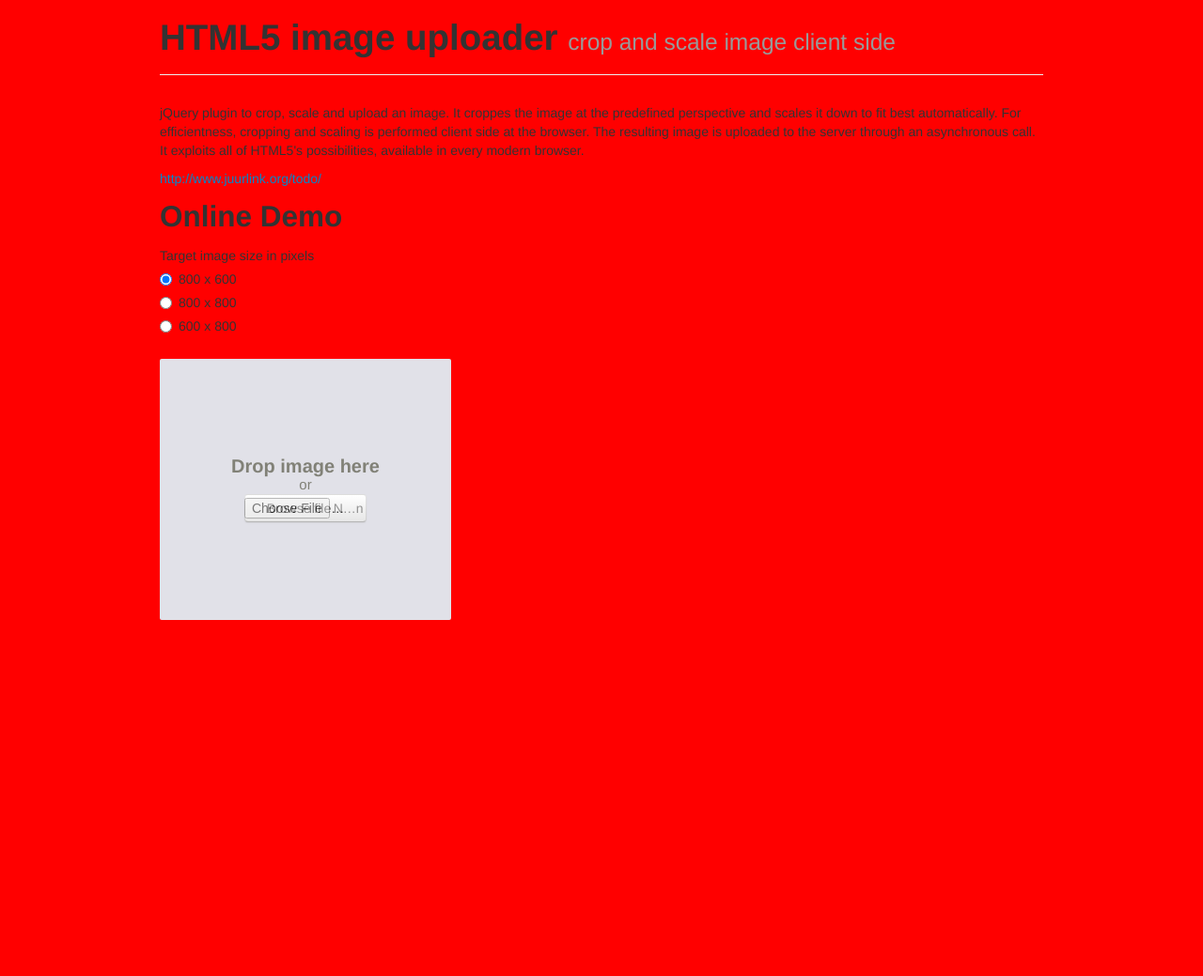
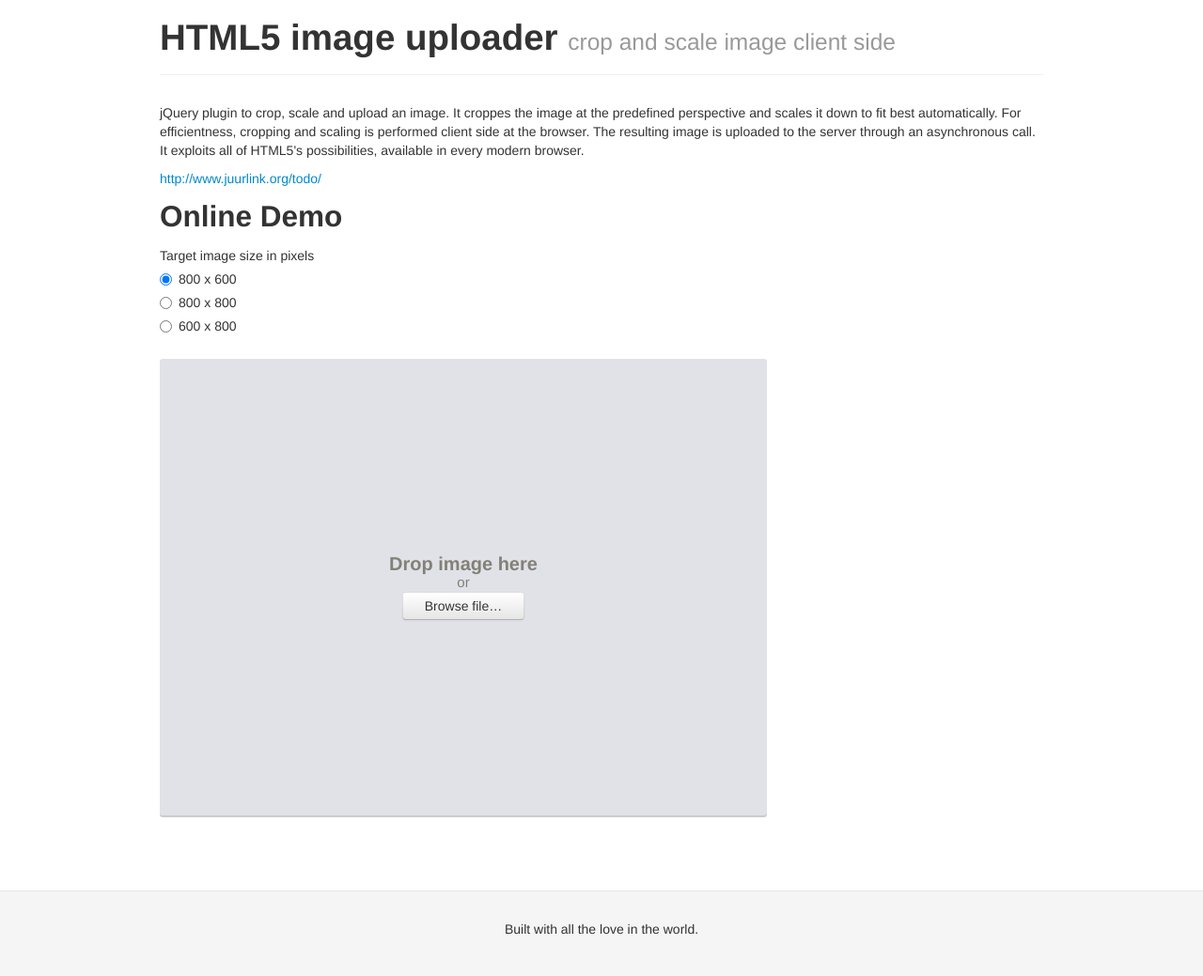
Before and after one commit to kozmoz/HTML5ProfileImageUploader, a PHP site: page / in a window 1280 px wide. Shown: the whole page at 94% size. Before the commit the page ends 660 px from the top, so only its background shows below. Run offline with PHP 8.4, Linux system fonts and the light colour scheme.

Commit message:
Footer added. Styling fixes. Drag'n drop fix.

```diff
--- a/php/css/style.css
+++ b/php/css/style.css
@@ -1,7 +1,3 @@
-body {
-    background-color: red;
-}
-
 h2 {
     margin-bottom: 12px;
 }
@@ -14,10 +10,6 @@ h2 {
     position: relative;
 }
 
-.media-drop.dragover {
-    border-color: orange;
-}
-
 .media-drop > button.delete {
     display: none;
     position: absolute;
@@ -28,14 +20,28 @@ h2 {
 .media-drop-placeholder {
     display: table-cell;
     /* Scale 1.11 */
-    width: 310px;
-    height: 278px;
+    width: 640px;
+    height: 480px;
     background-color: #e1e1e8;
-    -webkit-border-radius: 2px;
-    -moz-border-radius: 2px;
-    border-radius: 2px;
+    border: 3px solid #e1e1e8;
+    -webkit-border-radius: 3px;
+    -moz-border-radius: 3px;
+    border-radius: 3px;
     text-align: center;
     vertical-align: middle;
+    box-shadow: 0 2px 0 rgba(0, 0, 0, .2);
+}
+
+.media-drop.dragover > .media-drop-placeholder {
+    border-color: orange;
+}
+
+.media-drop img {
+    border: 3px solid transparent;
+}
+
+.media-drop.dragover img {
+    border-color: orange;
 }
 
 .media-drop-placeholder.busyloading {
@@ -77,9 +83,21 @@ h2 {
     left: 0;
     right: 0;
     top: 0;
-    opacity: .5;
+    opacity: 0;
     z-index: 1;
     width: 130px;
     max-width: 130px;
     overflow: hidden;
 }
+
+.photo-placeholder img {
+    box-shadow: 0 2px 0 rgba(0, 0, 0, .2);
+}
+
+.footer {
+    text-align: center;
+    padding: 30px 0;
+    margin-top: 70px;
+    border-top: 1px solid #e5e5e5;
+    background-color: #f5f5f5;
+}
--- a/php/index.php
+++ b/php/index.php
@@ -49,14 +49,13 @@
                     </fieldset>
                 </form>
 
-                <div class="photo-placeholder">
+                <!-- Drop media element. -->
+                <div class="media-drop">
 
                     <!-- Image placeholder. -->
                     <div id="droppedimage"></div>
 
-                    <!-- Drop media. -->
-                    <div class="media-drop">
-                        <div class="media-drop-placeholder">
+                    <div id="dropbox" class="media-drop-placeholder">
                         <span class="media-drop-placeholder-title">Drop image here</span>
                         <span class="media-drop-placeholder-or">or</span>
 
@@ -69,13 +68,19 @@
                 </div>
                 <!-- Error message placeholder. -->
                 <p class="help-block error errormessages"></p>
-                </div>
 
+                <button id="resetupload" type="button" class="btn">Upload new image</button>
             </div>
         </div>
         <!-- /.row -->
     </section>
 </div>
+
+<footer class="footer">
+    <div class="container">
+        <p>Built with all the love in the world.</p>
+    </div>
+</footer>
 
 <script src="js/jquery-1.9.0.min.js"></script>
 <script src="js/jquery.html5uploader-1.1.js"></script>
```
Also changed, not shown: php/js/main.js (+41 -6 lines), php/upload.php (added, +11 -0 lines), php/js/jquery.html5uploader-1.1.js. Lines whose indentation alone changed are shown as unchanged.
